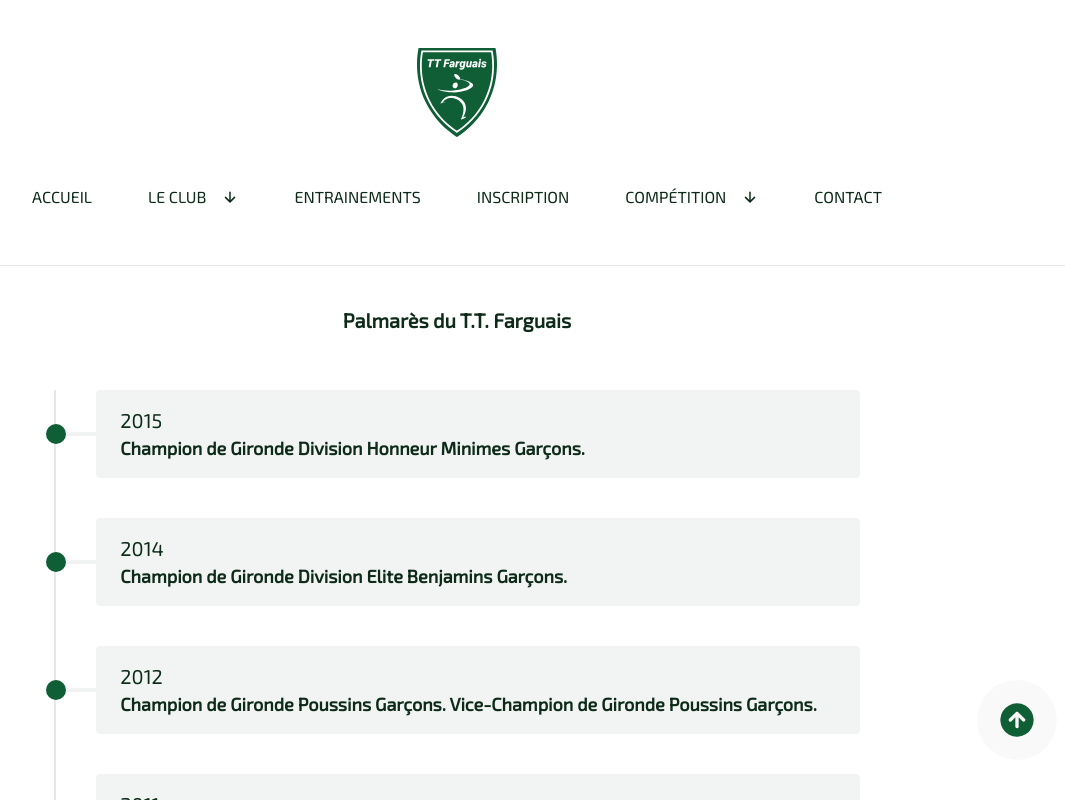
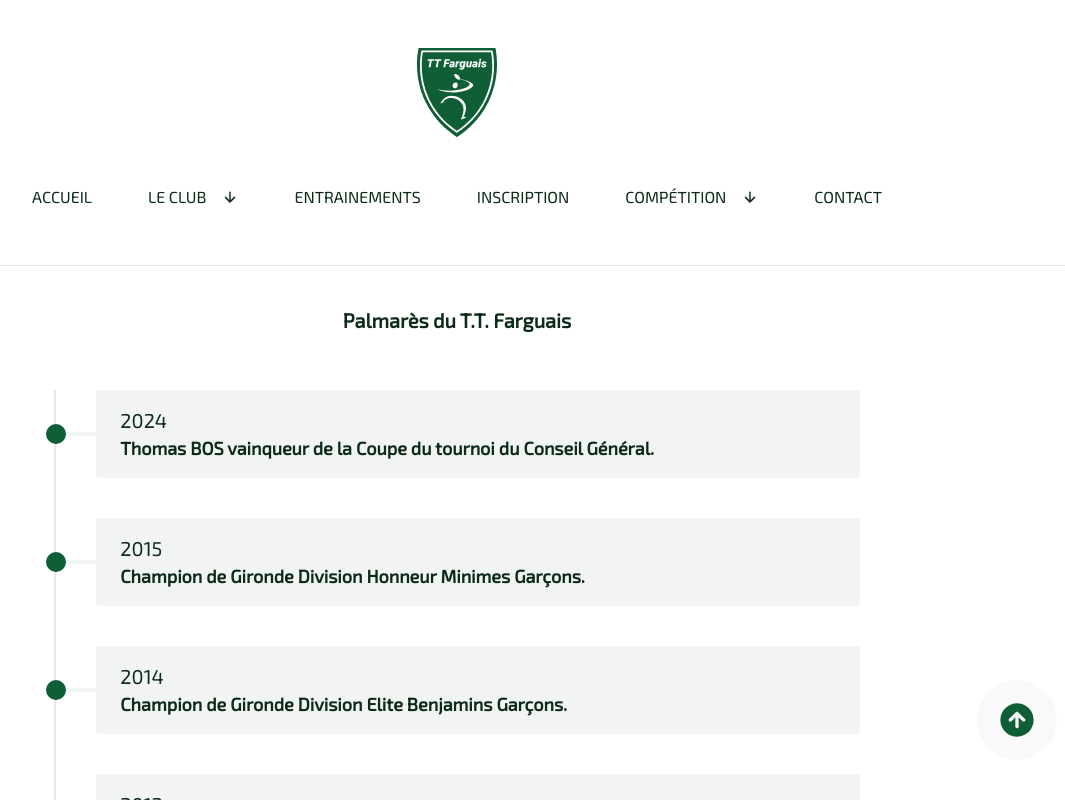
Before and after one commit to ttfarguais/ttfarguais, a Next.js app: page /palmares in a window 1280 px wide. Shown: the top 800 px of the page, without its empty margins (183-1248 px from the left). Built offline with nearby package versions, Linux system fonts and the light colour scheme.

Commit message:
Update awards.js

```diff
--- a/app/src/data/awards.js
+++ b/app/src/data/awards.js
@@ -17,7 +17,7 @@ const awards = [
   {date: 2012, title: "Champion de Gironde Poussins Garçons. Vice-Champion de Gironde Poussins Garçons."},
   {date: 2014, title: "Champion de Gironde Division Elite Benjamins Garçons."},
   {date: 2015, title: "Champion de Gironde Division Honneur Minimes Garçons."},
-
+  {date: 2024, title: "Thomas BOS vainqueur de la Coupe du tournoi du Conseil Général."},
 ]
 
 export default awards;
```
